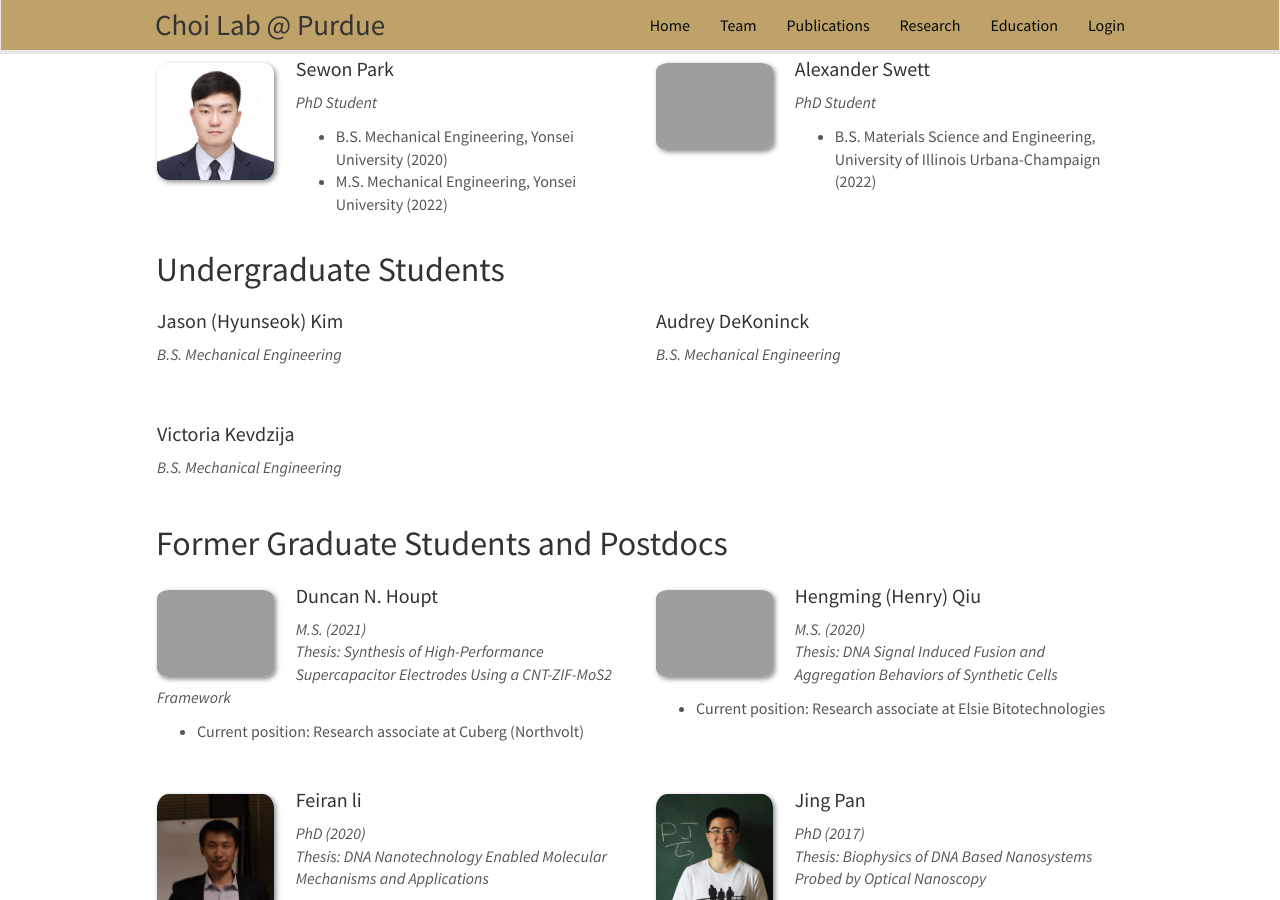
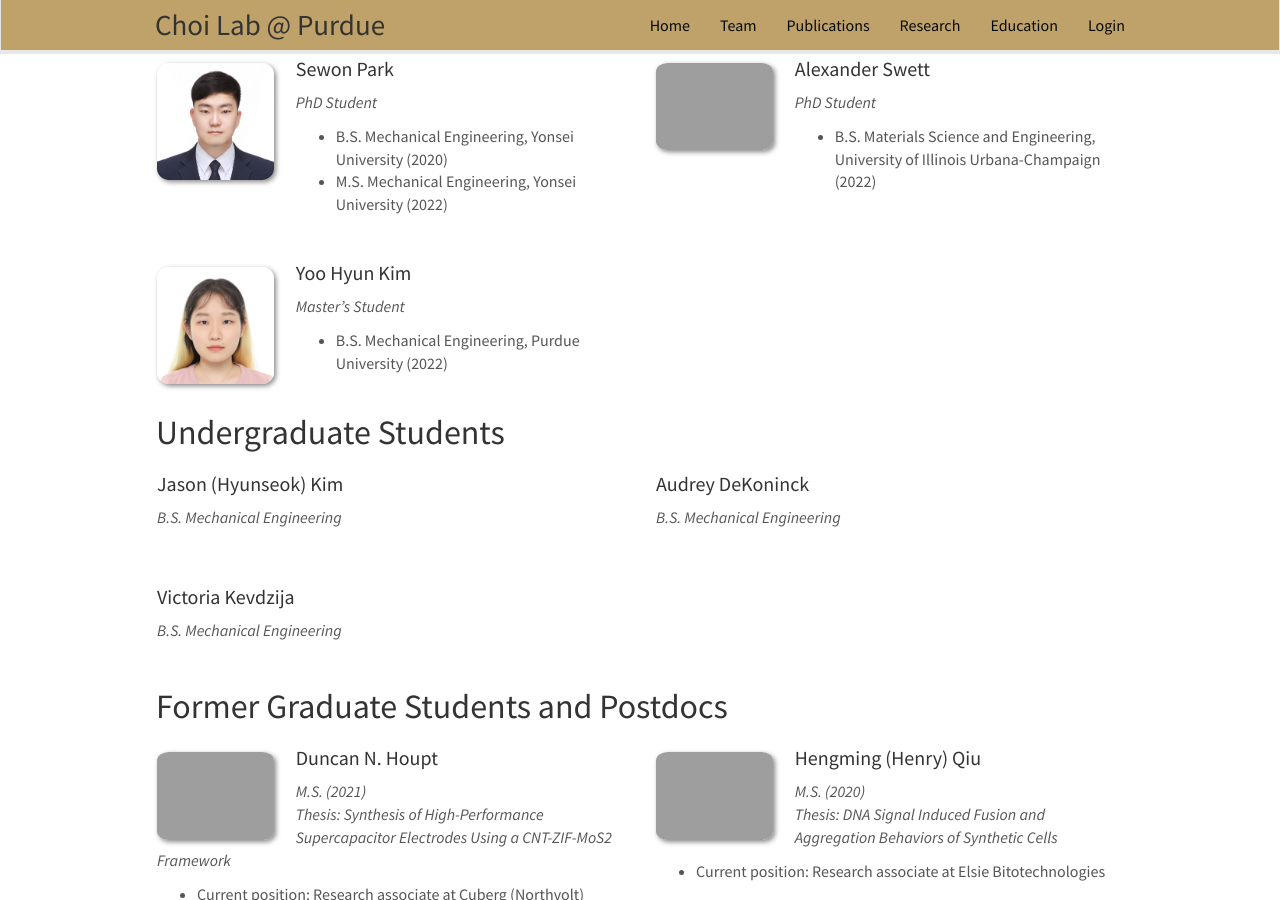
Before and after one commit to choidnalab/choidnalab.github.io, a Jekyll site: the page built from _pages/team.md, in a window 1280 px wide and 900 px high, scrolled down 736 px. Built offline with Jekyll 4.4.1, drawn with Linux system fonts in a browser that asks for light colours; nearby versions of some CDN libraries.

Commit message:
Update PhD_students.yml

```diff
--- a/_data/PhD_students.yml
+++ b/_data/PhD_students.yml
@@ -43,3 +43,10 @@
   email:
   number_educ: 1
   education1: B.S. Materials Science and Engineering, University of Illinois Urbana-Champaign (2022)
+
+- name: Yoo Hyun Kim
+  photo: YooHyun.jpg
+  info: Master's Student
+  email:
+  number_educ: 1
+  education1: B.S. Mechanical Engineering, Purdue University (2022)
```
